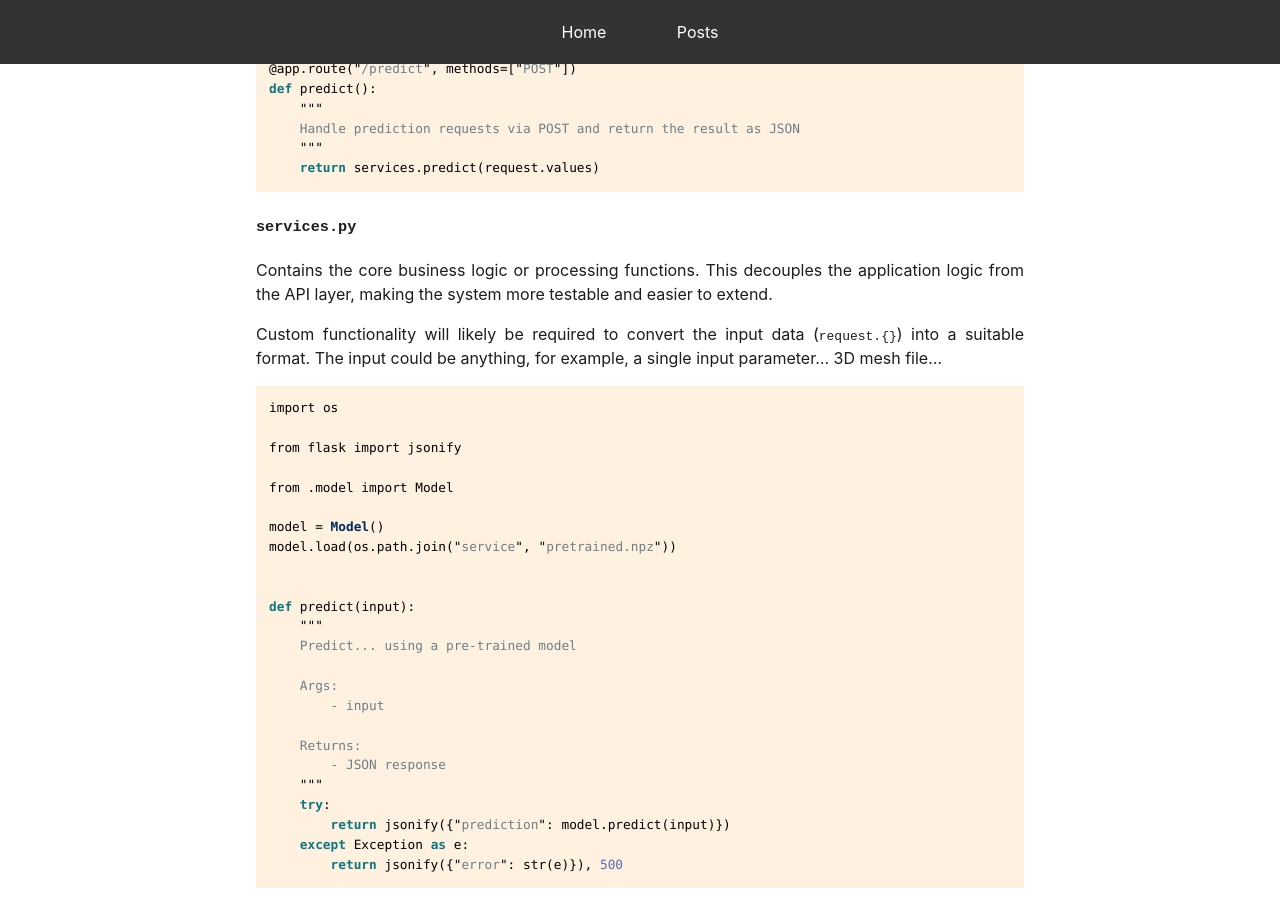
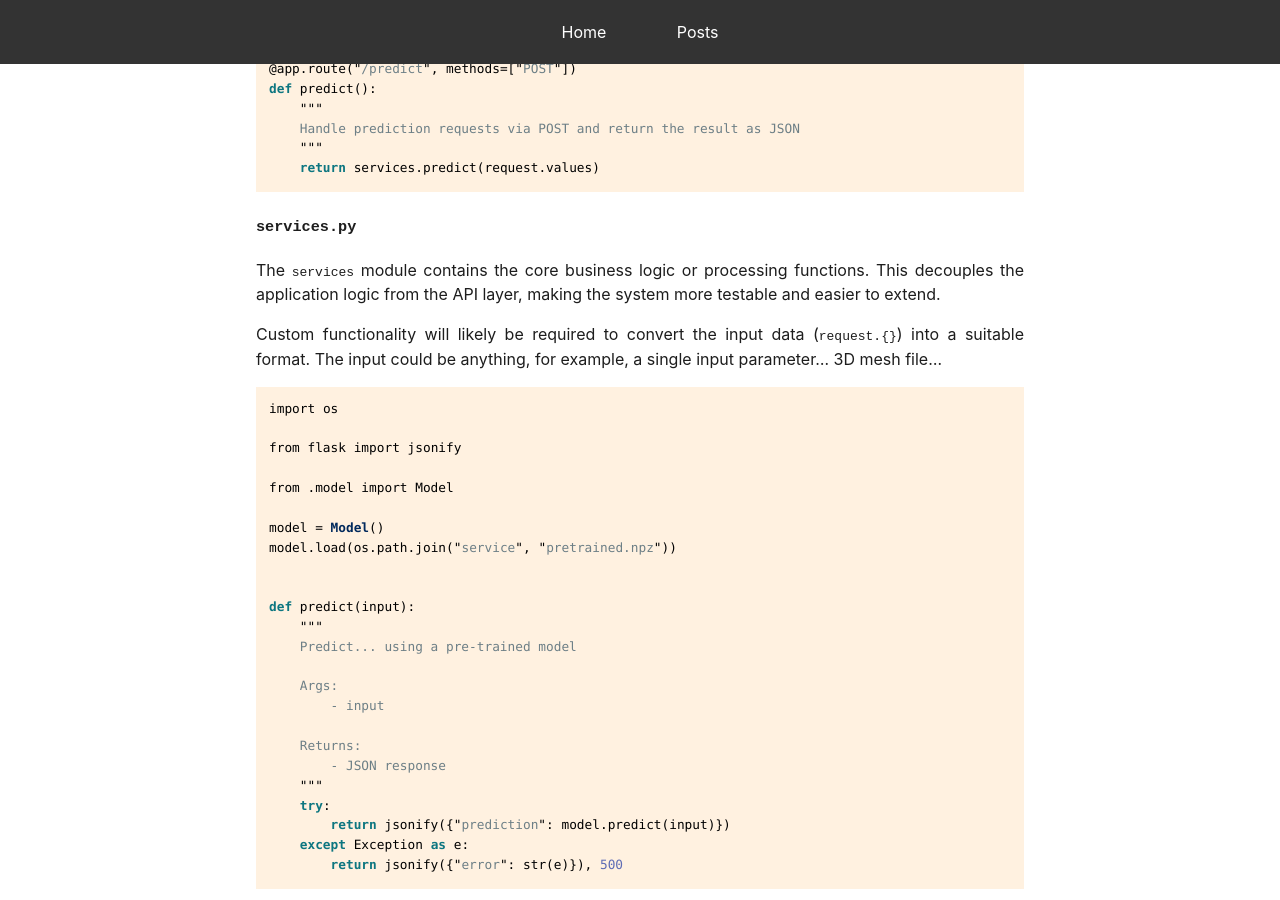
Before and after one commit to mark-hobbs/mark-hobbs.github.io, a Jekyll site: the page built from _posts/2025-04-15-model-deployment.md, in a window 1280 px wide and 900 px high, scrolled down 1176 px. Built offline with Jekyll 4.4.1, drawn with Linux system fonts in a browser that asks for light colours.

Commit message:
General updates

```diff
--- a/_posts/2025-04-15-model-deployment.md
+++ b/_posts/2025-04-15-model-deployment.md
@@ -52,7 +52,7 @@ def predict():
 
 ### `services.py`
 
-Contains the core business logic or processing functions. This decouples the application logic from the API layer, making the system more testable and easier to extend.
+The `services` module contains the core business logic or processing functions. This decouples the application logic from the API layer, making the system more testable and easier to extend.
 
 Custom functionality will likely be required to convert the input data (`request.{}`) into a suitable format. The input could be anything, for example, a single input parameter... 3D mesh file...
 
```
